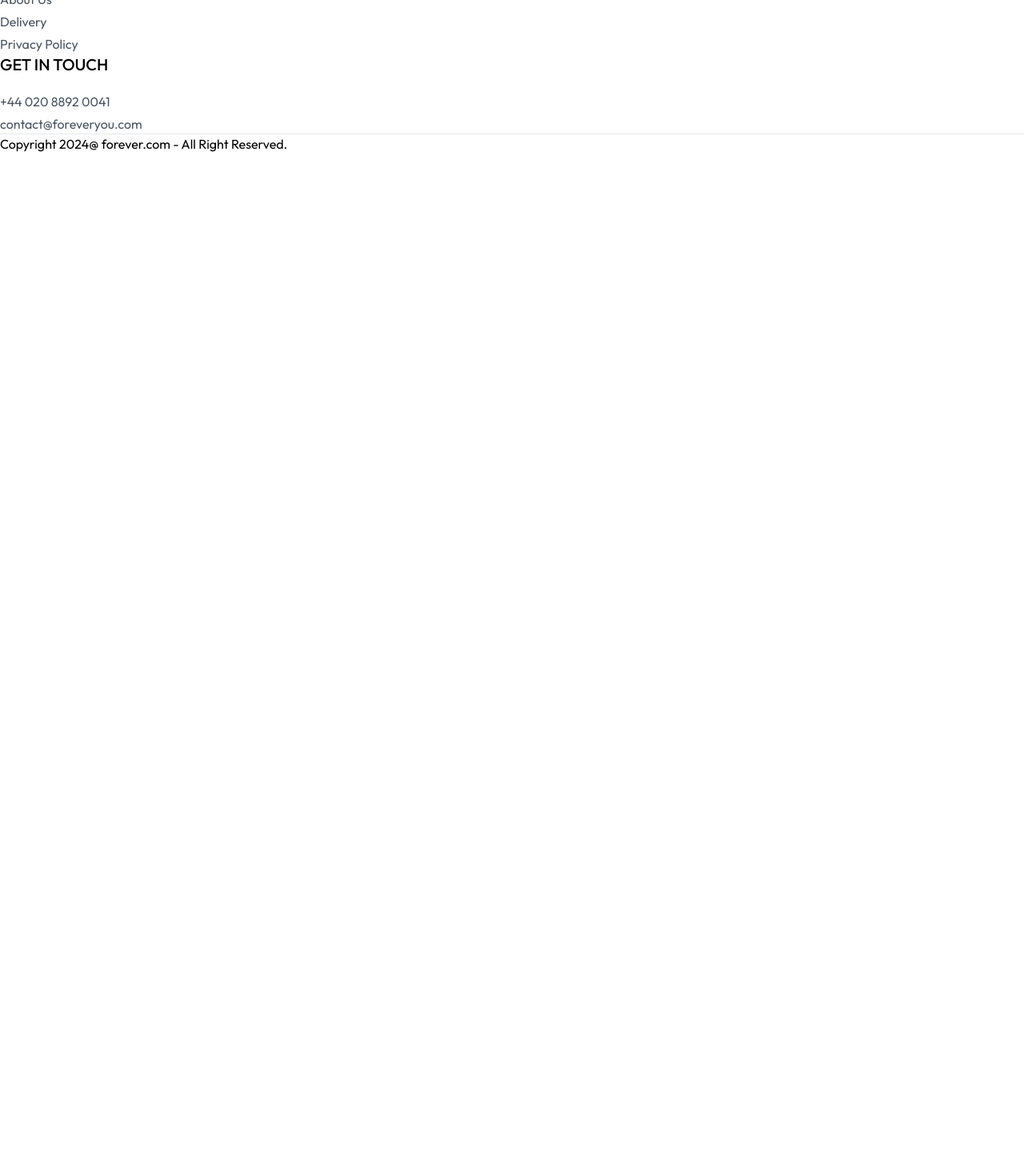
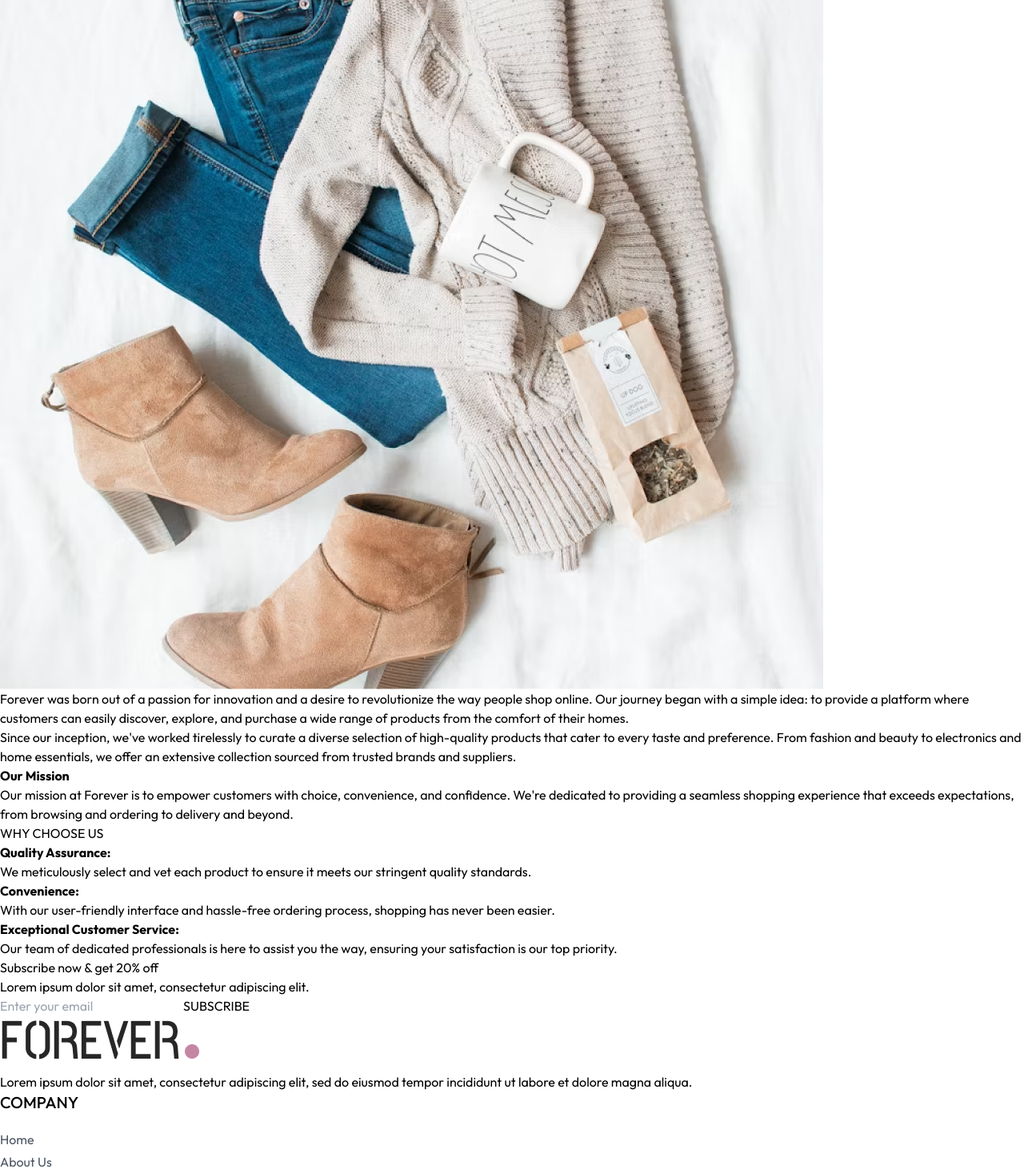
Before and after one commit to Lauren21717/ecommerce-app, a React (Vite) app in the folder frontend/: page /about in a window 1280 px wide. Shown: the part 730-2197 px from the top of the page at 80% size. Before the commit the page ends 922 px from the top, so only its background shows below. Built offline with nearby package versions, Linux system fonts and the light colour scheme.

Commit message:
Add content to About page

```diff
--- a/frontend/src/pages/About.jsx
+++ b/frontend/src/pages/About.jsx
@@ -1,8 +1,52 @@
 import React from 'react'
+import Title from '../component/Title';
+import NewsletterBox from '../component/NewsletterBox';
+import { assets } from '../assets/assets';
+
 
 const About = () => {
   return (
-    <div>About</div>
+    <div>
+      {/* Title */}
+      <div className="text-2xl text-center pt-8 border-t">
+        <Title text1={'ABOUT'} text2={'US'} />
+      </div>
+
+      <div className="my-10 flex flex-col md:flex-row gap-16">
+        <img className="w-full md:max-w-[450px]"
+          src={assets.about_img}
+          alt="About Us" />
+        <div className="flex flex-col justify-center gap-6 md:w-2/4 text-gray-600">
+          <p>Forever was born out of a passion for innovation and a desire to revolutionize the way people shop online. Our journey began with a simple idea: to provide a platform where customers can easily discover, explore, and purchase a wide range of products from the comfort of their homes.</p>
+          <p>Since our inception, we've worked tirelessly to curate a diverse selection of high-quality products that cater to every taste and preference. From fashion and beauty to electronics and home essentials, we offer an extensive collection sourced from trusted brands and suppliers.</p>
+          <b className='text-gray-800'>Our Mission</b>
+          <p>Our mission at Forever is to empower customers with choice, convenience, and confidence. We're dedicated to providing a seamless shopping experience that exceeds expectations, from browsing and ordering to delivery and beyond.</p>
+        </div>
+      </div>
+
+      <div className="text-xl py-4">
+        <Title text1={'WHY'} text2={'CHOOSE US'} />
+      </div>
+
+      <div className="flex flex-col md:flex-row text-sm mb-20">
+        <div className='border px-10 md:px-16 py-8 sm:py-20 flex flex-col gap-5'>
+          <b>Quality Assurance:</b>
+          <p className='text-gray-600'>We meticulously select and vet each product to ensure it meets our stringent quality standards.</p>
+        </div>
+
+        <div className='border px-10 md:px-16 py-8 sm:py-20 flex flex-col gap-5'>
+          <b>Convenience:</b>
+          <p className='text-gray-600'>With our user-friendly interface and hassle-free ordering process, shopping has never been easier.</p>
+        </div>
+
+        <div className='border px-10 md:px-16 py-8 sm:py-20 flex flex-col gap-5'>
+          <b>Exceptional Customer Service:</b>
+          <p className='text-gray-600'>Our team of dedicated professionals is here to assist you the way, ensuring your satisfaction is our top priority.</p>
+        </div>
+      </div>
+
+      <NewsletterBox />
+    </div>
   )
 }
 
```
